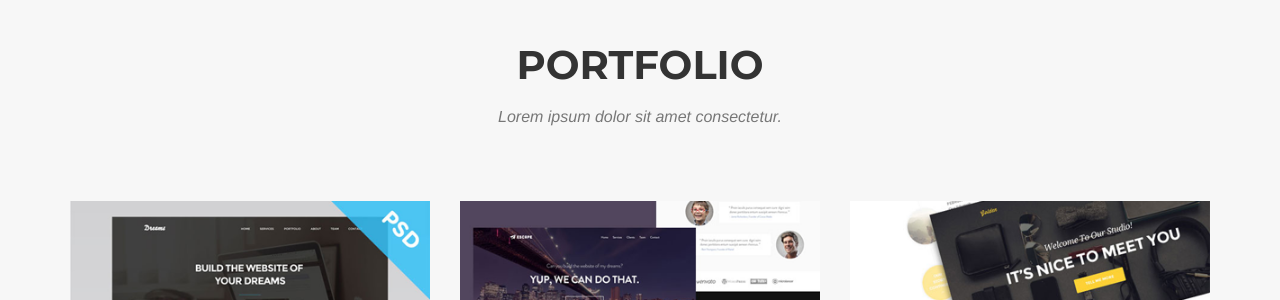
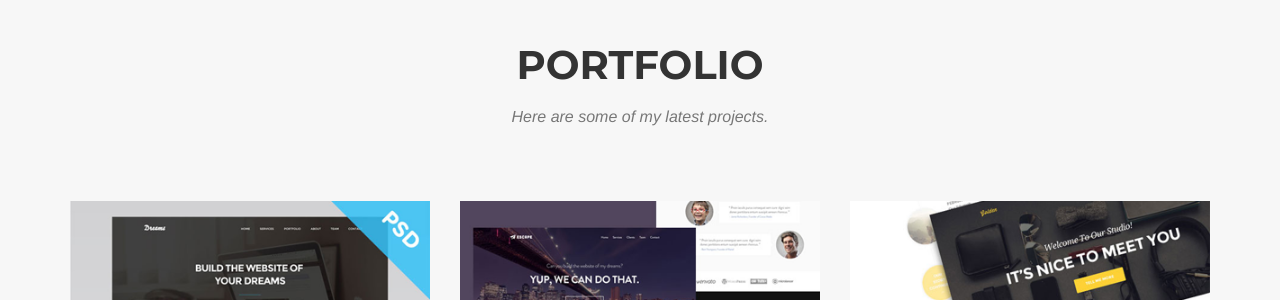
Before and after one commit to mcneillium/paulmcneill.github.io, a Jekyll site: the page built from index.html, in a window 1280 px wide and 900 px high, scrolled down 1500 px. Shown: the part 152-452 px from the top of the window. Built offline with Jekyll 4.4.1, drawn with Linux system fonts in a browser that asks for light colours; some web fonts are replaced.

Commit message:
Update portfolio grid

```diff
--- a/_includes/portfolio_grid.html
+++ b/_includes/portfolio_grid.html
@@ -4,7 +4,7 @@
             <div class="row">
                 <div class="col-lg-12 text-center">
                     <h2 class="section-heading">Portfolio</h2>
-                    <h3 class="section-subheading text-muted">Lorem ipsum dolor sit amet consectetur.</h3>
+                    <h3 class="section-subheading text-muted">Here are some of my latest projects.</h3>
                 </div>
             </div>
             <div class="row">
```
